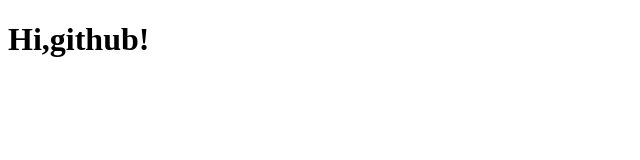
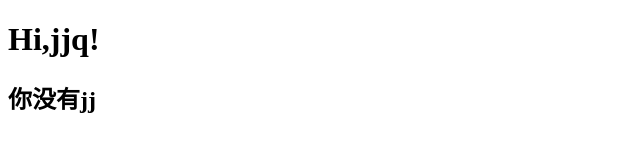
Before and after one commit to Dirtprat/dirtprat.github.io, a plain HTML site: page index.html in a window 1280 px wide. Shown: the whole page, without its empty margins (0-640 px from the left). Drawn offline with Linux system fonts and the light colour scheme.

Commit message:
Update index.html

```diff
--- a/index.html
+++ b/index.html
@@ -2,6 +2,7 @@
 <html>
 	<head></head>
 	<body>
-	<h1>Hi,github!</h1>
+	<h1>Hi,jjq!</h1>
+	<h2>你没有jj</h2>
 	</body>
 </html>
```
